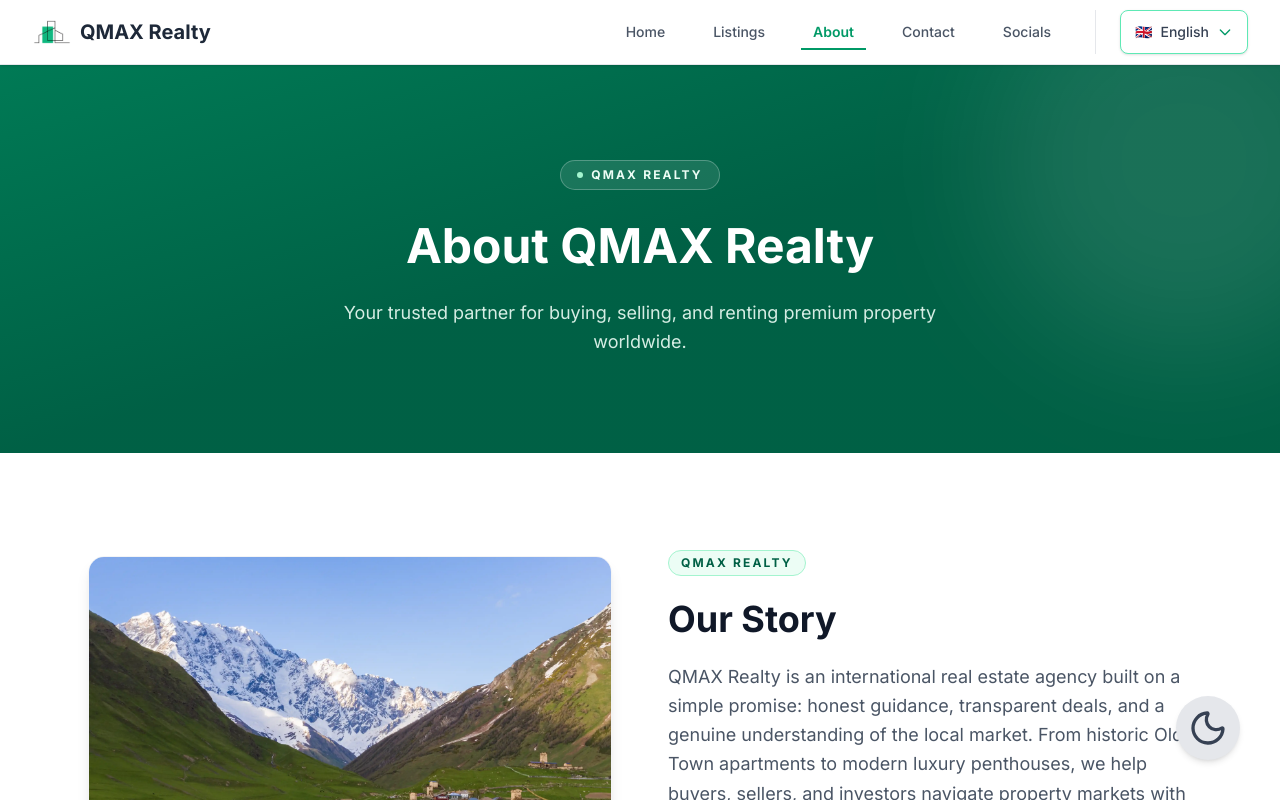
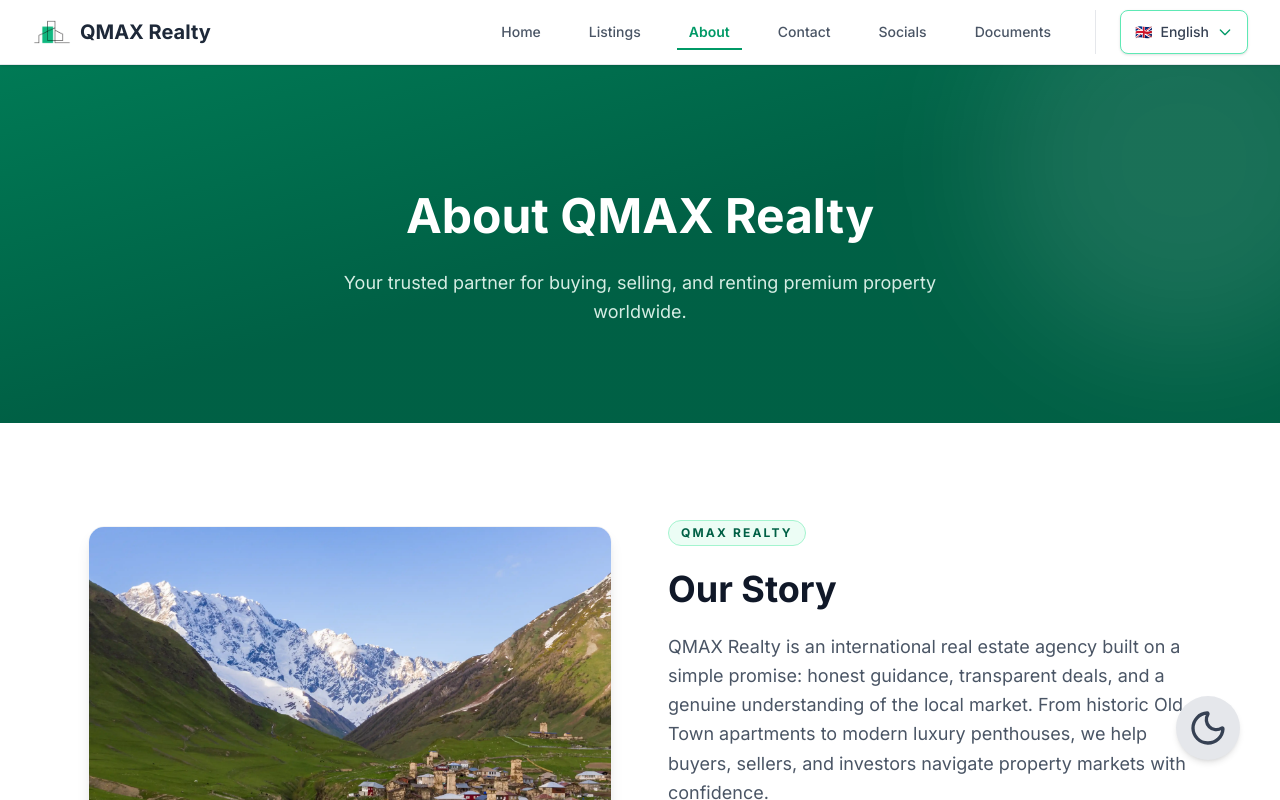
Before and after one commit to mishamumladze/qmax-realty-nextjs, a Next.js app: page /en/about in a window 1280 px wide. Shown: the top 800 px of the page. Built offline with nearby package versions, Linux system fonts and the light colour scheme.

Commit message:
fixed sqlite

```diff
--- a/messages/en.json
+++ b/messages/en.json
@@ -34,6 +34,7 @@
       "Listings": "Listings",
       "Contact": "Contact",
       "About": "About",
+      "documents": "Documents",
       "Aria": {
         "open_menu": "Open main menu",
         "close_menu": "Close main menu",
--- a/package.json
+++ b/package.json
@@ -3,7 +3,7 @@
   "version": "0.1.0",
   "private": true,
   "scripts": {
-    "dev": "clear && next dev",
+    "dev": "next dev",
     "build": "next build",
     "start": "next start",
     "lint": "eslint",
--- /dev/null
+++ b/pnpm-workspace.yaml
@@ -0,0 +1,5 @@
+allowBuilds:
+  '@parcel/watcher': true
+  '@swc/core': true
+  esbuild: true
+  unrs-resolver: true
--- a/src/app/[locale]/about/page.tsx
+++ b/src/app/[locale]/about/page.tsx
@@ -67,13 +67,7 @@ export default async function AboutPage() {
           <div className="absolute -top-24 -right-24 h-96 w-96 rounded-full bg-white/10 blur-3xl"/>
         </div>
         <div className="relative mx-auto max-w-6xl px-4 py-14 text-center sm:px-6 md:py-20 lg:py-24">
-          <span
-            className="inline-flex items-center gap-2 rounded-full border border-white/25
-              bg-white/10 px-4 py-1.5 text-xs font-bold tracking-[0.18em] text-brand-50 uppercase"
-          >
-            <span aria-hidden="true" className="h-1.5 w-1.5 rounded-full bg-brand-200"/>
-            QMAX Realty
-          </span>
+
           <h1 id="about-hero-heading" className="mt-5 text-h1 font-bold text-balance">
             {t("Hero.title")}
           </h1>
--- a/src/app/[locale]/contact/page.tsx
+++ b/src/app/[locale]/contact/page.tsx
@@ -40,13 +40,7 @@ export default async function ContactPage({ searchParams }: ContactPageProps) {
           <div className="absolute -top-24 -right-24 h-96 w-96 rounded-full bg-white/10 blur-3xl"/>
         </div>
         <div className="relative mx-auto max-w-6xl px-4 py-14 text-center sm:px-6 md:py-20 lg:py-24">
-          <span
-            className="inline-flex items-center gap-2 rounded-full border border-white/25
-              bg-white/10 px-4 py-1.5 text-xs font-bold tracking-[0.18em] text-brand-50 uppercase"
-          >
-            <span aria-hidden="true" className="h-1.5 w-1.5 rounded-full bg-brand-200"/>
-            QMAX Realty
-          </span>
+
           <h1 id="contact-hero-heading" className="mt-5 text-h1 font-bold text-balance">
             {t("Hero.title")}
           </h1>
--- a/src/app/[locale]/socials/page.tsx
+++ b/src/app/[locale]/socials/page.tsx
@@ -104,10 +104,6 @@ export default async function SocialsPage() {
           <div className="absolute -top-24 -right-24 h-96 w-96 rounded-full bg-white/10 blur-3xl"/>
         </div>
         <div className="relative mx-auto max-w-6xl px-4 py-14 text-center sm:px-6 md:py-20">
-          <span className="inline-flex items-center gap-2 rounded-full border border-white/25 bg-white/10 px-4 py-1.5 text-xs font-bold tracking-[0.18em] text-brand-50 uppercase">
-            <span aria-hidden="true" className="h-1.5 w-1.5 rounded-full bg-brand-200"/>
-            QMAX Realty
-          </span>
           <h1 id="socials-hero-heading" className="mt-5 text-h1 font-bold text-balance">
             {t("Hero.title")}
           </h1>
--- a/src/components/ListingsContent.tsx
+++ b/src/components/ListingsContent.tsx
@@ -417,13 +417,7 @@ export default function ListingsContent({
           <div className="absolute -top-24 -right-24 h-96 w-96 rounded-full bg-white/10 blur-3xl"/>
         </div>
         <div className="relative mx-auto max-w-6xl px-4 py-14 text-center sm:px-6 md:py-20">
-          <span
-            className="inline-flex items-center gap-2 rounded-full border border-white/25
-              bg-white/10 px-4 py-1.5 text-xs font-bold tracking-[0.18em] text-brand-50 uppercase"
-          >
-            <span aria-hidden="true" className="h-1.5 w-1.5 rounded-full bg-brand-200"/>
-            QMAX Realty
-          </span>
+
           <h1 id="listings-hero-heading" className="mt-5 text-h1 font-bold text-balance">
             {t("Hero.title")}
           </h1>
--- a/src/components/Navbar.tsx
+++ b/src/components/Navbar.tsx
@@ -20,6 +20,7 @@ export default function Navbar() {
     { href: "/about", page: "About", label: t("About"), icon: Info },
     { href: "/contact", page: "Contact", label: t("Contact"), icon: Building2 },
     { href: "/socials", page: "Socials", label: t("Socials"), icon: Share2 },
+    { href: "/documents", page: "Documents", label: t("documents"), icon: Share2 },
   ];
 
   const [isOpen, setIsOpen] = useState(false);
```
Also changed, not shown: src/app/[locale]/documents/index.tsx (added), 2 other files (tests, documents, lock files or other folders).
